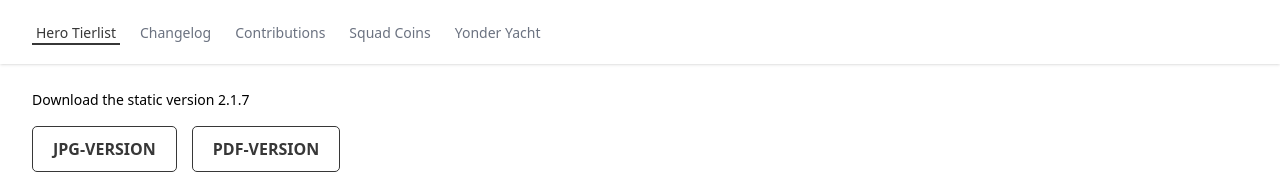
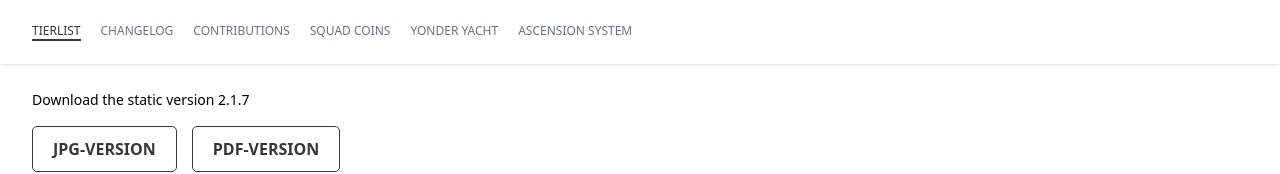
Before and after one commit to SomeoneYouKnow369/TopTroops, a plain HTML site: page docs/index.html in a window 1280 px wide. Shown: the top 174 px of the page. Drawn offline with nearby package versions, Linux system fonts and the light colour scheme.

Commit message:
Update index.html

```diff
--- a/docs/index.html
+++ b/docs/index.html
@@ -16,20 +16,20 @@
     <input id="iframe04" type="radio" name="tabs">
     <input id="iframe05" type="radio" name="tabs">
     <input id="iframe06" type="radio" name="tabs">
+    <input id="iframe07" type="radio" name="tabs">
 
     <nav class="bg-white shadow">
       <div class="mx-auto max-w-7xl px-2 sm:px-6 lg:px-8">
         <div class="relative flex h-16 items-center justify-between">
           <div class="flex flex-1 items-center justify-center sm:items-stretch sm:justify-start">
-            <div class="hidden sm:block">
-              <div class="flex space-x-4">
-                <label for="iframe01" role="tab" class="cursor-pointer inline-flex items-center border-b-2 border-transparent px-1 pt-1 text-sm font-medium text-gray-500 hover:text-gray-700">Hero Tierlist</label>
-                <!-- <label for="iframe02" role="tab" class="cursor-pointer inline-flex items-center border-b-2 border-transparent px-1 pt-1 text-sm font-medium text-gray-500 hover:text-gray-700">Hero Descriptions</label> -->
-                <label for="iframe03" role="tab" class="cursor-pointer inline-flex items-center border-b-2 border-transparent px-1 pt-1 text-sm font-medium text-gray-500 hover:text-gray-700">Changelog</label>
-                <label for="iframe04" role="tab" class="cursor-pointer inline-flex items-center border-b-2 border-transparent px-1 pt-1 text-sm font-medium text-gray-500 hover:text-gray-700">Contributions</label>
-                <label for="iframe05" role="tab" class="cursor-pointer inline-flex items-center border-b-2 border-transparent px-1 pt-1 text-sm font-medium text-gray-500 hover:text-gray-700">Squad Coins</label>
-                <label for="iframe06" role="tab" class="cursor-pointer inline-flex items-center border-b-2 border-transparent px-1 pt-1 text-sm font-medium text-gray-500 hover:text-gray-700">Yonder Yacht</label>
-              </div>
+            <div class="flex flex-wrap gap-x-5">
+              <label for="iframe01" role="tab" class="cursor-pointer inline-flex items-center border-b-2 uppercase border-transparent text-xs font-medium text-gray-500 hover:text-gray-700">Tierlist</label>
+              <!-- <label for="iframe02" role="tab" class="cursor-pointer inline-flex items-center border-b-2 uppercase border-transparent text-xs font-medium text-gray-500 hover:text-gray-700">Hero Descriptions</label> -->
+              <label for="iframe03" role="tab" class="cursor-pointer inline-flex items-center border-b-2 uppercase border-transparent text-xs font-medium text-gray-500 hover:text-gray-700">Changelog</label>
+              <label for="iframe04" role="tab" class="cursor-pointer inline-flex items-center border-b-2 uppercase border-transparent text-xs font-medium text-gray-500 hover:text-gray-700">Contributions</label>
+              <label for="iframe05" role="tab" class="cursor-pointer inline-flex items-center border-b-2 uppercase border-transparent text-xs font-medium text-gray-500 hover:text-gray-700">Squad Coins</label>
+              <label for="iframe06" role="tab" class="cursor-pointer inline-flex items-center border-b-2 uppercase border-transparent text-xs font-medium text-gray-500 hover:text-gray-700">Yonder Yacht</label>
+              <label for="iframe07" role="tab" class="cursor-pointer inline-flex items-center border-b-2 uppercase border-transparent text-xs font-medium text-gray-500 hover:text-gray-700">Ascension System</label>
             </div>
           </div>
         </div>
@@ -68,6 +68,9 @@
       <div role="tabpanel" class="iframe iframe06 overflow-hidden">
         <iframe src="https://docs.google.com/spreadsheets/d/e/2PACX-1vRY3O0MBFW-bZoWSWhA1-TFr-iQ-SFXm7fDAmsLSWDus-IHFrrj7NqVc8-sl_oAbAyq8pZ8XRZLBtF_/pubhtml?widget=true&amp;headers=false"></iframe>
       </div>
+      <div role="tabpanel" class="iframe iframe07 overflow-hidden">
+        <iframe src="https://docs.google.com/spreadsheets/d/e/2PACX-1vShkvRy6JPaM0zhJvfSwukwVaQE31H3gh7W9EYZWyhrYkhZxiTomGTXqI2_xh-H7wnKbKlN1wY-74Y2/pubhtml?widget=true&amp;headers=false"></iframe>
+      </div>
     </div>
   </body>
 </html>
```
